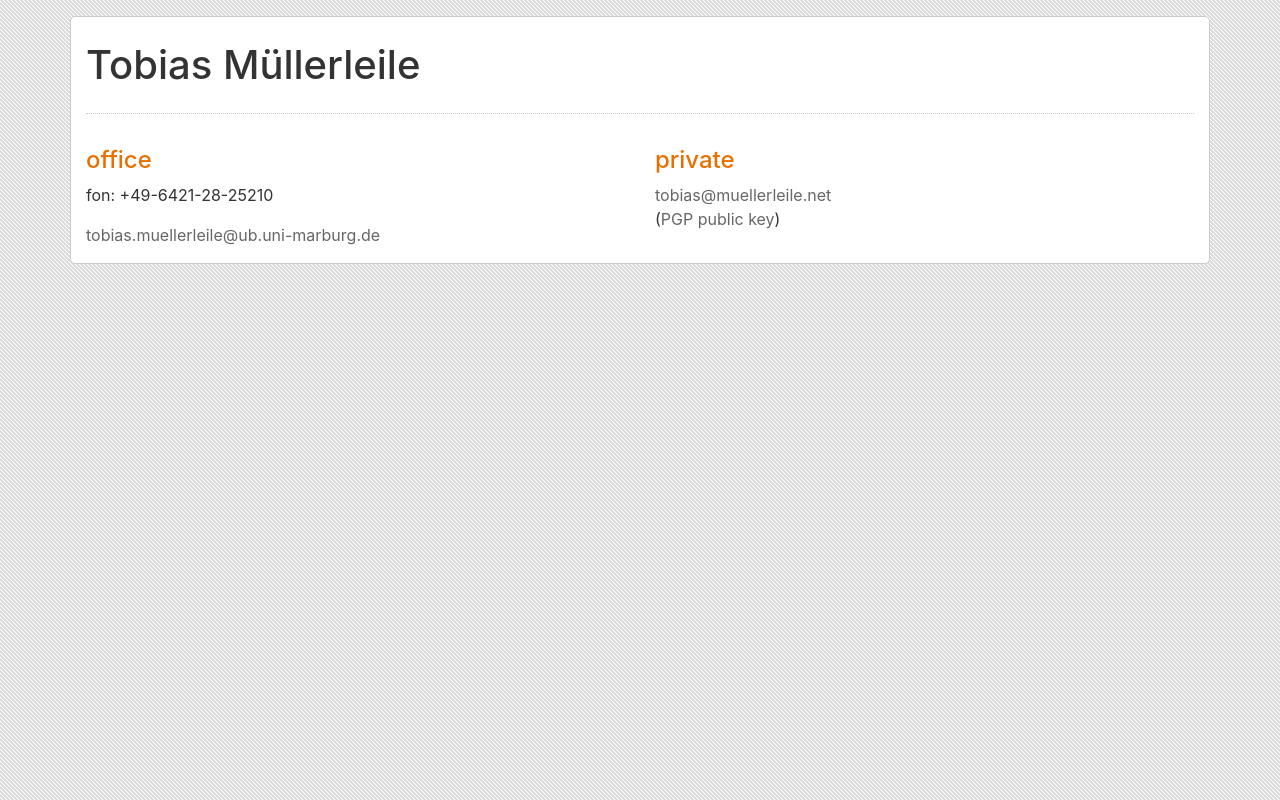
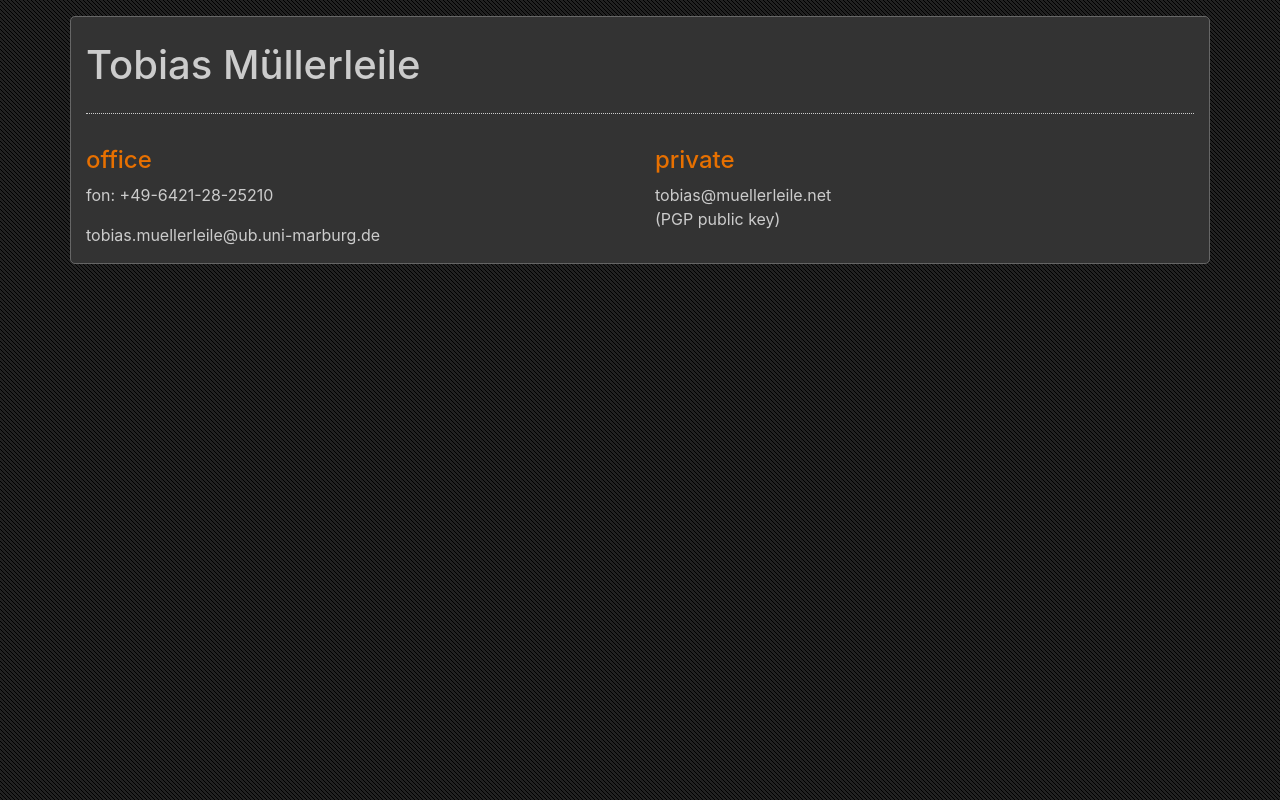
Before and after one commit to tmuellerleile/tmuellerleile.github.io, a plain HTML site: page index.html in a window 1280 px wide. Drawn offline with Linux system fonts and the dark colour scheme.

Commit message:
Add support for dark mode

```diff
--- a/css/local.css
+++ b/css/local.css
@@ -35,3 +35,27 @@ a:hover {
   border-bottom:1px dotted #666;
   text-decoration:none;
 }
+
+@media (prefers-color-scheme: dark) {
+  body {
+    color:#ccc;
+    background-image: url("../img/stripes_dark.png");
+  }
+
+  body > .container {
+    background-color:#333;
+    border:1px solid #666;
+  }
+
+  h1 {
+    color: #ccc;
+  }
+
+  a {
+    color:#ccc;
+  }
+  a:hover {
+    color:#ccc;
+    border-bottom:1px dotted #ccc;
+  }
+}
```
Also changed, not shown: img/stripes_dark.png (added).
